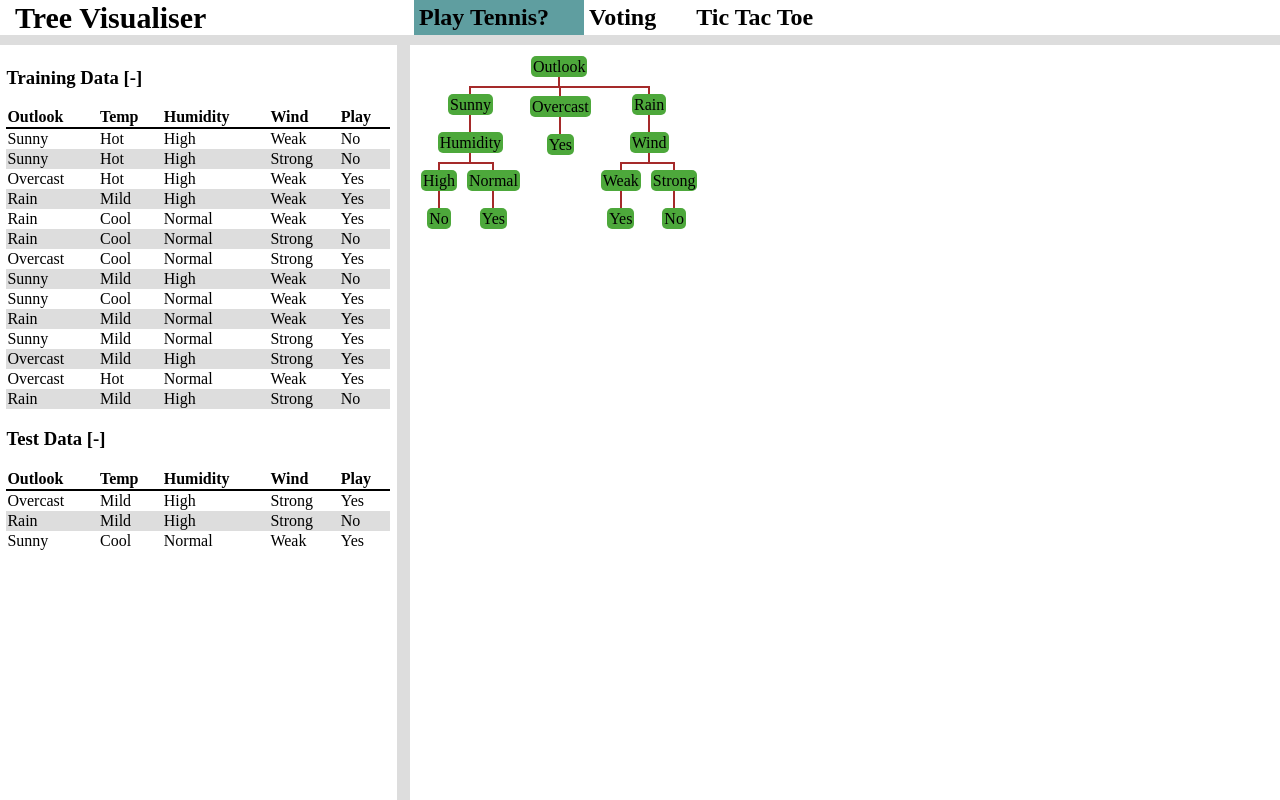
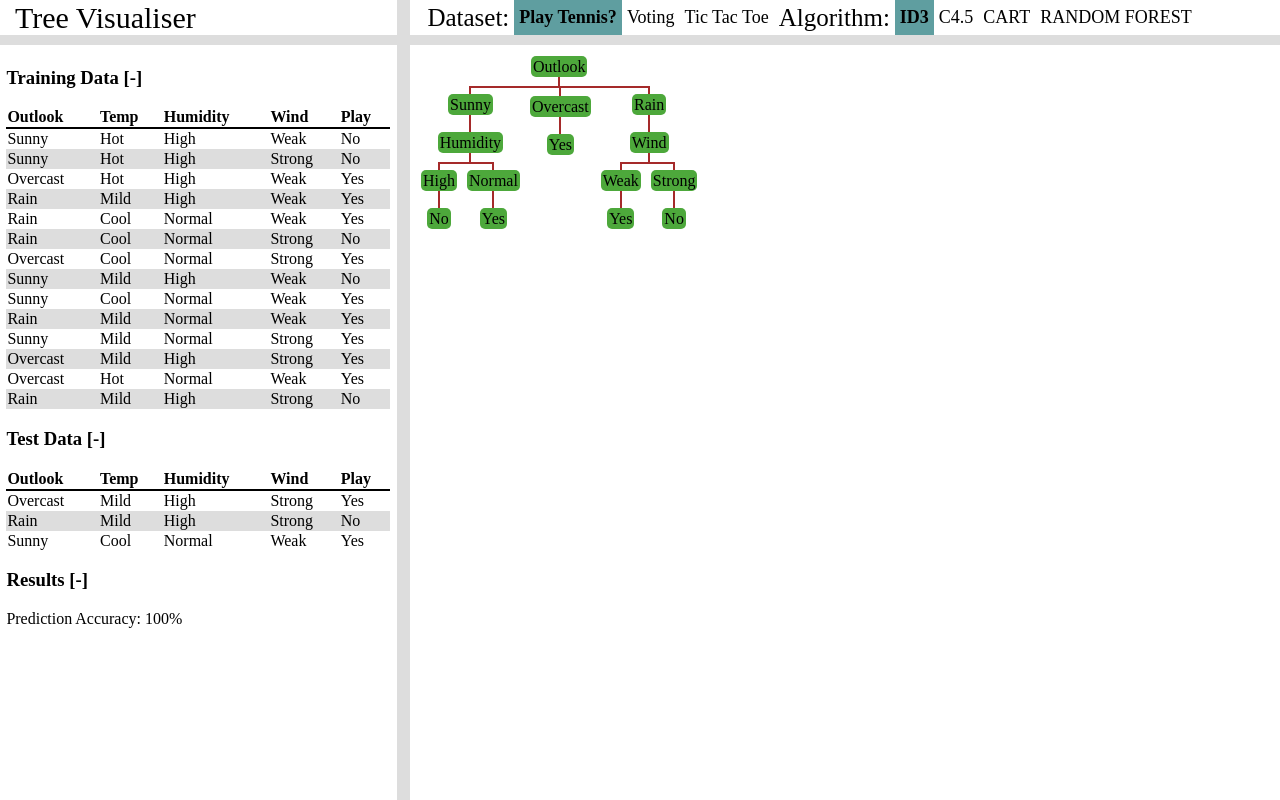
Before and after one commit to chr15stevens/treevisualiser, an Angular app: page / in a window 1280 px wide. Built offline with nearby package versions, Linux system fonts and the light colour scheme.

Commit message:
Added results and the start of other algorithms.

```diff
--- a/src/app/app.component.css
+++ b/src/app/app.component.css
@@ -1,14 +1,16 @@
 h1 {
-    width: 30%;
     font-size: 30px;
-    margin-left: 5px;
 }
 
 h1, h2 {
-    float: left;
-    margin:0 30px 0 0;
+    margin: 0;
     vertical-align: middle;
     line-height: 35px;
+    font-weight: normal;
+}
+
+h2 {
+    font-size: 18px;
 }
 
 .all-container {
@@ -20,12 +22,18 @@ h1, h2 {
     overflow: auto;
 }
 
+.title-container {
+    position: fixed;
+    left: 0;
+    width: 31%;
+}
+
 .head-container {
     position: fixed;
     width: 100%;
     border-bottom: 10px #DDD solid;
+    height: 35px;
 }
-
 
 .content-container {
     position: fixed;
@@ -34,9 +42,18 @@ h1, h2 {
     bottom: 0;
 }
 
+.dataset-title, .algorithm-title {
+    float:left;
+    font-size: 25px;
+    font-weight: normal;
+    line-height: 35px;
+    margin: 0 5px;
+}
+
 .datasets-container {
-    width: 65%;
-    float: left;
+    position: fixed;
+    width: 67%;
+    right: 0;
 }
 
 .dataset {
@@ -48,3 +65,7 @@ h1, h2 {
 .dataset.selected {
     background-color: cadetblue;
 }
+
+.dataset.selected h2 {
+    font-weight: bold;
+}
--- a/src/app/app.component.html
+++ b/src/app/app.component.html
@@ -1,12 +1,20 @@
 <div class="all-container">
     <div class="head-container">
-        <h1>
-            &nbsp;&nbsp;{{ title }}
-        </h1>
+        <div class="title-container">
+            <h1>
+                &nbsp;&nbsp;{{ title }}
+            </h1>
+        </div>
         <div class="datasets-container">
+            <div class="dataset-title"> Dataset: </div>
             <div *ngFor="let dataset of datasets" (click)="selectDataset(dataset)" class="dataset"
                 [ngClass]="{'selected': selectedDataset === dataset}">
                 <h2>{{dataset.title}}</h2>
+            </div>
+            <div class="algorithm-title"> Algorithm: </div>
+            <div *ngFor="let algorithmName of algorithmNames" (click)="selectAlgorithm(algorithm)" class="dataset"
+                [ngClass]="{'selected': selectedAlgorithm.name === algorithmName}">
+                <h2>{{algorithmName}}</h2>
             </div>
         </div>
     </div>
--- a/src/app/app.component.ts
+++ b/src/app/app.component.ts
@@ -1,6 +1,6 @@
 import { Component } from '@angular/core';
 import { Data, PlayTennisData, VotingData, TicTacToeData } from './../data';
-
+import { TreeAlgorithm, ID3 } from './../id3'
 @Component({
     selector: 'app-root',
     templateUrl: './app.component.html',
@@ -9,14 +9,25 @@ import { Data, PlayTennisData, VotingData, TicTacToeData } from './../data';
 export class AppComponent {
     title = 'Tree Visualiser';
     datasets: Data[] = [new PlayTennisData(), new VotingData(), new TicTacToeData()];
+    algorithmNames: string[] = ['ID3', 'C4.5', 'CART', 'RANDOM FOREST'];
     selectedDataset: Data;
+    selectedAlgorithm: TreeAlgorithm;
 
     constructor() {
-        // document.body.style.margin = '0';
         this.selectedDataset = this.datasets[0];
+        this.selectedAlgorithm = this.getAlgoClassFromName(this.algorithmNames[0])
     }
 
     selectDataset = (dataset: Data) => {
         this.selectedDataset = dataset;
     }
+
+    selectAlgorithm = (algorithmName: string) => {
+        this.selectedAlgorithm = this.getAlgoClassFromName(algorithmName);
+    }
+
+    private getAlgoClassFromName = (name: string) => {
+        if (name === 'ID3')
+            return new ID3(this.selectedDataset.training, this.selectedDataset.targetProperty, this.selectedDataset.features);
+    }
 }
--- a/src/app/app.module.ts
+++ b/src/app/app.module.ts
@@ -6,13 +6,15 @@ import { AppComponent } from './app.component';
 import { TreeComponent } from './tree/tree.component';
 import { DataComponent } from './data/data.component';
 import { LeafnodeComponent } from './leafnode/leafnode.component';
+import { ResultComponent } from './result/result.component';
 
 @NgModule({
   declarations: [
     AppComponent,
     TreeComponent,
     DataComponent,
-    LeafnodeComponent
+    LeafnodeComponent,
+    ResultComponent
   ],
   imports: [
     BrowserModule,
--- /dev/null
+++ b/src/app/result/result.component.css
@@ -0,0 +1,3 @@
+h3 {
+    cursor: pointer;
+}
--- /dev/null
+++ b/src/app/result/result.component.html
@@ -0,0 +1,6 @@
+<div>
+    <h3 (click)="toggleCollapse()">Results {{(isCollapsed? '[+]': '[-]')}}</h3>
+    <div [hidden]="isCollapsed">
+        Prediction Accuracy: {{percentageAccuracy}}%
+    </div>
+</div>
--- /dev/null
+++ b/src/app/result/result.component.ts
@@ -0,0 +1,21 @@
+import { Component, OnInit, Input } from '@angular/core';
+
+@Component({
+    selector: 'app-result',
+    templateUrl: './result.component.html',
+    styleUrls: ['./result.component.css']
+})
+export class ResultComponent implements OnInit {
+    @Input() percentageAccuracy: number = 0;
+    isCollapsed: boolean = false;
+
+    constructor() { }
+
+    ngOnInit() {
+    }
+
+    toggleCollapse = () => {
+        this.isCollapsed = !this.isCollapsed;
+    }
+
+}
--- a/src/app/tree/tree.component.css
+++ b/src/app/tree/tree.component.css
@@ -11,6 +11,7 @@
 }
 
 .separator {
+    top: 0;
     width: 1%;
     left: 31%;
     background-color: #DDD;
--- a/src/app/tree/tree.component.html
+++ b/src/app/tree/tree.component.html
@@ -2,6 +2,7 @@
     <div #dataContainer class="data-container">
         <app-data [data]="dataset"></app-data>
         <app-data [data]="dataset" [useTestData]="true" [onRowClick]="predict"></app-data>
+        <app-result [percentageAccuracy]="percentageAccuracy"></app-result>
     </div>
     <div #separator class="separator" (dragend)="onSeparatorDrag($event)">
     </div>
--- a/src/app/tree/tree.component.ts
+++ b/src/app/tree/tree.component.ts
@@ -15,12 +15,14 @@ export class TreeComponent implements OnInit {
     @ViewChild('treeContainer') treeContainer: ElementRef;
     @ViewChild('separator') separator: ElementRef;
     private dragCount: number = 0;
+    private percentageAccuracy = 0;
 
     @Input()
     set dataset(dataset: Data){
         this._dataset = dataset;
         this.model = new ID3(dataset.training, dataset.targetProperty, dataset.features);
         this.model.build();
+        this.percentageAccuracy = this.model.calcPercentageAccuracy(this._dataset.test);
     }
 
     get dataset(): Data {
--- a/src/id3.ts
+++ b/src/id3.ts
@@ -2,8 +2,9 @@
 import * as _ from 'underscore';
 
 //main algorithm and prediction functions
-export class ID3 {
-
+export class ID3 implements TreeAlgorithm {
+    name: string = 'ID3';
+    description: string = '';
     features: string[];
     target: string;
     trainingData: object[];
@@ -70,7 +71,7 @@ export class ID3 {
         });
     };
 
-    predict = (testDatum: Object) => {
+    predict = (testDatum: object) => {
         let currentNode = this.modelRoot;
         while(currentNode !== undefined && currentNode.type != 'result') {
             currentNode.isSelected = true;
@@ -80,14 +81,22 @@ export class ID3 {
             var childNode = _.detect(currentNode.vals, (x: any) => {
                 return x.name == testValue
             });
-            childNode.isSelected = true;
-            this.selectedNodes.push(childNode);
-            currentNode = childNode.vals[0];
+            if (childNode) {
+                childNode.isSelected = true;
+                this.selectedNodes.push(childNode);
+                currentNode = childNode.vals[0];
+            } else{
+                console.log(`Missing ${testValue} value in child node.`)
+                currentNode = childNode;
+            }
         }
-        currentNode.isSelected = true;
-        this.selectedNodes.push(currentNode);
 
-        return currentNode.vals;
+        if (currentNode){
+            currentNode.isSelected = true;
+            this.selectedNodes.push(currentNode);
+            return currentNode.vals;
+        }
+        return [];
     };
 
     deselectAllNodes = () => {
@@ -97,7 +106,7 @@ export class ID3 {
         this.selectedNodes = [];
     }
 
-    calcError = function(testData){
+    calcPercentageAccuracy = function(testData: object[]){
         var total = 0;
         var correct = 0;
         _.each(testData, testDatum => {
@@ -108,7 +117,9 @@ export class ID3 {
                 correct++;
             }
         });
-        return correct/total;
+        this.deselectAllNodes();
+
+        return (correct/total) * 100;
     }
 
     static entropy = function(vals) {
@@ -165,46 +176,13 @@ export class ID3 {
     static randomTag = function(): string {
         return "_r" + Math.round(Math.random()*1000000).toString();
     }
+}
 
-
-    //Display logic
-
-    // drawGraph = function(id3Model,divId){
-    //     var g = new Array();
-    //     g = ID3.addEdges(id3Model,g).reverse();
-    //     window.g = g;
-    //     var data = google.visualization.arrayToDataTable(g.concat(g));
-    //     var chart = new google.visualization.OrgChart(document.getElementById(divId));
-    //     google.visualization.events.addListener(chart, 'ready',function(){
-    //         _.each($('.google-visualization-orgchart-node'),function(x){
-    //             var oldVal = $(x).html();
-    //             if(oldVal){
-    //                 var cleanVal = oldVal.replace(/_r[0-9]+/,'');
-    //                 $(x).html(cleanVal);
-    //             }
-    //         });
-    //     });
-    //     chart.draw(data, {allowHtml: true});
-    // }
-
-    // addEdges = function(node,g){
-    //     if(node.type == 'feature'){
-    //     _.each(node.vals,function(m){
-    //         g.push([m.alias,node.alias,'']);
-    //         g = addEdges(m,g);
-    //     });
-    //     return g;
-    //     }
-    //     if(node.type == 'feature_value'){
-
-    //     g.push([node.child.alias,node.alias,'']);
-    //     if(node.child.type != 'result'){
-    //         g = addEdges(node.child,g);
-    //     }
-    //     return g;
-    //     }
-    //     return g;
-    // }
+export interface TreeAlgorithm {
+    modelRoot: LeafNode;
+    build: () => void;
+    predict: (testDatum: object) => any[];
+    calcPercentageAccuracy: (testData: object[]) => number;
 }
 
 export class LeafNode {
```
Also changed, not shown: 1 other file (tests, documents, lock files or other folders).
